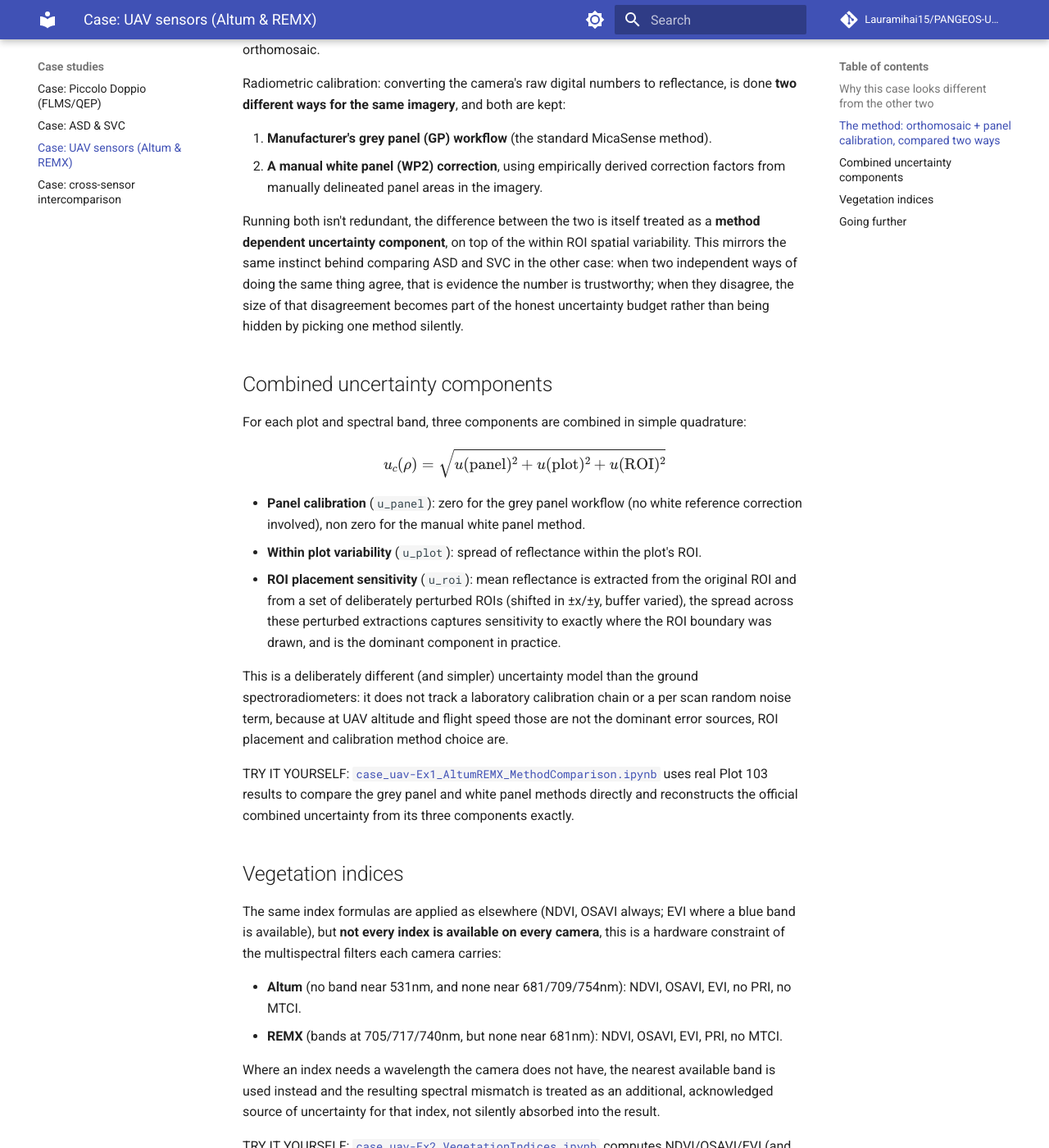
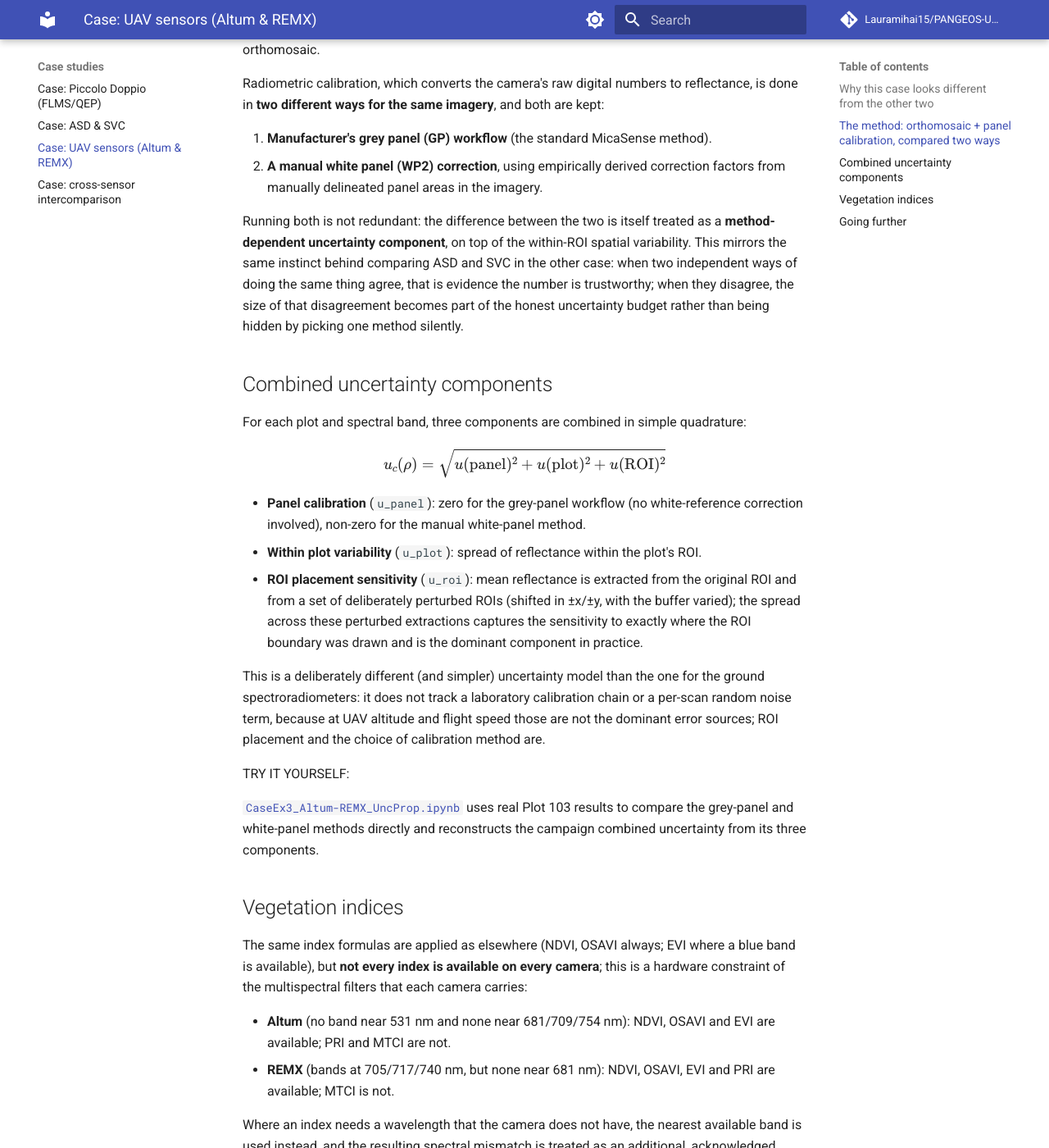
Before and after one commit to Lauramihai15/PANGEOS-UncertaintyPropagation, an MkDocs documentation site: the page built from docs/case-uav.md, in a window 1280 px wide and 1400 px high, scrolled down 992 px. Shown: the whole window at 82% size. Built offline with MkDocs 1.6.1 and Material for MkDocs 9.7.7, drawn with Linux system fonts in a browser that asks for light colours; comment, search, counter and statistics services are not loaded; some of the changed text lies outside the part shown.

Commit message:
Replace Piccolo notebook with CaseEx1_Piccolo_UncProp; correct grammar in docs; update notebook links and citation

```diff
--- a/docs/case-uav.md
+++ b/docs/case-uav.md
@@ -13,19 +13,19 @@ point measurement.
     uncertainty model shown here apply to **any UAV multispectral camera**
     processed through a similar orthomosaic + ROI extraction workflow, not
     only Altum and REMX. The 2025 Norway data is a concrete worked example;
-    the code is written to run on your own per plot reflectance and
+    the code is written to run on your own per-plot reflectance and
     uncertainty exports in the same way.
 
 ## Why this case looks different from the other two
 
 Both flights in this campaign happened early, under the most stable,
-cloud free part of the day, since UAV missions cannot be re-flown on demand
+cloud-free part of the day, since UAV missions cannot be re-flown on demand
 the way a ground reading can be repeated. This is why the
 UAV uncertainty budget in this campaign ends up smaller than the ground
 instruments': not because the sensors are inherently more precise, but
 because they were flown at the best possible moment. That is itself a
-finding worth taking seriously, when you fly matters as much as what you
-fly with: plan UAV missions for the calmest, most cloud-free window
+finding worth taking seriously: when you fly matters as much as what you
+fly with. Plan UAV missions for the calmest, most cloud-free window
 available, since that timing decision alone can dominate the whole
 uncertainty budget.
 
@@ -36,17 +36,17 @@ into an orthomosaic reflectance map through the standard photogrammetry
 pipeline: keypoint extraction and bundle adjustment, georeferencing against
 ground control points, and generation of the final reflectance orthomosaic.
 
-Radiometric calibration: converting the camera's raw digital numbers to
-reflectance, is done **two different ways for the same imagery**, and both
+Radiometric calibration, which converts the camera's raw digital numbers to
+reflectance, is done in **two different ways for the same imagery**, and both
 are kept:
 
 1. **Manufacturer's grey panel (GP) workflow** (the standard MicaSense method).
 2. **A manual white panel (WP2) correction**, using empirically derived
    correction factors from manually delineated panel areas in the imagery.
 
-Running both isn't redundant, the difference between the two is itself
-treated as a **method dependent uncertainty component**, on top of the
-within ROI spatial variability. This mirrors the same instinct behind
+Running both is not redundant: the difference between the two is itself
+treated as a **method-dependent uncertainty component**, on top of the
+within-ROI spatial variability. This mirrors the same instinct behind
 comparing ASD and SVC in the other case: when two independent ways of doing
 the same thing agree, that is evidence the number is trustworthy; when they
 disagree, the size of that disagreement becomes part of the honest
@@ -59,51 +59,53 @@ quadrature:
 
 $$u_c(\rho) = \sqrt{u(\text{panel})^2 + u(\text{plot})^2 + u(\text{ROI})^2}$$
 
-- **Panel calibration** (`u_panel`): zero for the grey panel workflow (no
-  white reference correction involved), non zero for the manual white panel
+- **Panel calibration** (`u_panel`): zero for the grey-panel workflow (no
+  white-reference correction involved), non-zero for the manual white-panel
   method.
 - **Within plot variability** (`u_plot`): spread of reflectance within the
   plot's ROI.
 - **ROI placement sensitivity** (`u_roi`): mean reflectance is extracted from
   the original ROI and from a set of deliberately perturbed ROIs (shifted in
-  ±x/±y, buffer varied), the spread across these perturbed extractions
-  captures sensitivity to exactly where the ROI boundary was drawn, and is
+  ±x/±y, with the buffer varied); the spread across these perturbed extractions
+  captures the sensitivity to exactly where the ROI boundary was drawn and is
   the dominant component in practice.
 
-This is a deliberately different (and simpler) uncertainty model than the
+This is a deliberately different (and simpler) uncertainty model than the one for the
 ground spectroradiometers: it does not track a laboratory calibration chain
-or a per scan random noise term, because at UAV altitude and flight speed
-those are not the dominant error sources, ROI placement and calibration
-method choice are.
+or a per-scan random noise term, because at UAV altitude and flight speed
+those are not the dominant error sources; ROI placement and the choice of calibration
+method are.
 
 TRY IT YOURSELF:
-    [`case_uav-Ex1_AltumREMX_MethodComparison.ipynb`](https://github.com/Lauramihai15/PANGEOS-UncertaintyPropagation/blob/main/notebooks/case_uav-Ex1_AltumREMX_MethodComparison.ipynb)
-    uses real Plot 103 results to compare the grey panel and white panel methods directly and
-    reconstructs the official combined uncertainty from its three components exactly.
+
+[`CaseEx3_Altum-REMX_UncProp.ipynb`](https://github.com/Lauramihai15/PANGEOS-UncertaintyPropagation/blob/main/notebooks/CaseEx3_Altum-REMX_UncProp.ipynb)
+uses real Plot 103 results to compare the grey-panel and white-panel methods directly and
+reconstructs the campaign combined uncertainty from its three components.
 
 ## Vegetation indices
 
 The same index formulas are applied as elsewhere (NDVI, OSAVI always;
 EVI where a blue band is available), but **not every index is available on
-every camera**, this is a hardware constraint of the multispectral filters
-each camera carries:
+every camera**; this is a hardware constraint of the multispectral filters
+that each camera carries:
 
-- **Altum** (no band near 531nm, and none near 681/709/754nm): NDVI, OSAVI, EVI, no PRI, no MTCI.
-- **REMX** (bands at 705/717/740nm, but none near 681nm): NDVI, OSAVI, EVI, PRI, no MTCI.
+- **Altum** (no band near 531 nm and none near 681/709/754 nm): NDVI, OSAVI and EVI are available; PRI and MTCI are not.
+- **REMX** (bands at 705/717/740 nm, but none near 681 nm): NDVI, OSAVI, EVI and PRI are available; MTCI is not.
 
-Where an index needs a wavelength the camera does not have, the nearest
-available band is used instead and the resulting spectral mismatch is
+Where an index needs a wavelength that the camera does not have, the nearest
+available band is used instead, and the resulting spectral mismatch is
 treated as an additional, acknowledged source of uncertainty for that
 index, not silently absorbed into the result.
 
 TRY IT YOURSELF:
-    [`case_uav-Ex2_VegetationIndices.ipynb`](https://github.com/Lauramihai15/PANGEOS-UncertaintyPropagation/blob/main/notebooks/case_uav-Ex2_VegetationIndices.ipynb)
-    computes NDVI/OSAVI/EVI (and PRI for REMX) from the real Plot 103 reflectance.
+
+The second part of [`CaseEx3_Altum-REMX_UncProp.ipynb`](https://github.com/Lauramihai15/PANGEOS-UncertaintyPropagation/blob/main/notebooks/CaseEx3_Altum-REMX_UncProp.ipynb)
+computes NDVI/OSAVI/EVI (and PRI for REMX) from the real Plot 103 reflectance and compares them with the campaign indices.
 
 ## Going further
 
 - [Case: cross-sensor intercomparison](case-intercomparison.md): how
-  Altum/REMX plot level reflectance is compared against the ground
+  Altum/REMX plot-level reflectance is compared against the ground
   instruments.
 - Flight timing was the single biggest lever on this case's uncertainty
   budget: see "Why this case looks different from the other two" above.
```
Also changed, not shown: docs/case-asd-svc.md (+12 -12 lines), docs/case-intercomparison.md (+19 -21 lines), docs/case-piccolo.md (+27 -25 lines), docs/contributors.md (+3 -3 lines), docs/index.md (+15 -17 lines), 2 other files.
